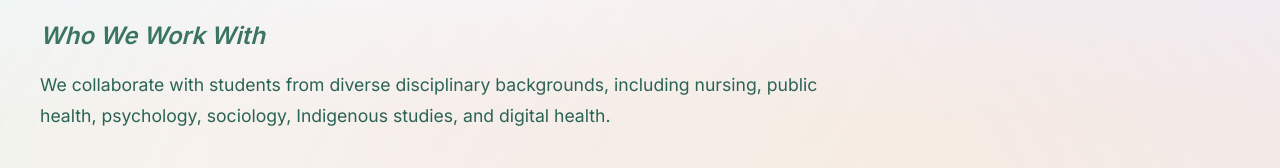
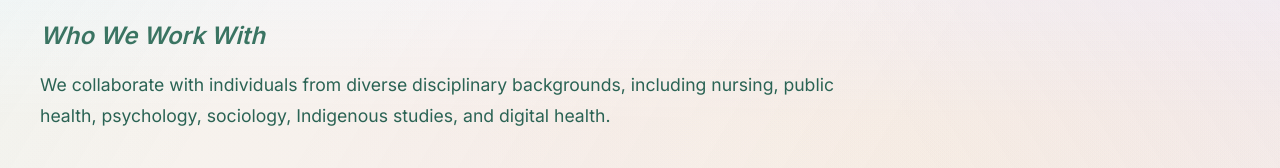
Before and after one commit to samanthaachapman/jacksonresearchlab, a plain HTML site: page join.html in a window 1280 px wide. Shown: the part 563-731 px from the top of the page. Drawn offline with nearby package versions, Linux system fonts and the light colour scheme.

Commit message:
newUpdate join.html

```diff
--- a/join.html
+++ b/join.html
@@ -177,7 +177,7 @@
     </p>
     <h2>Who We Work With</h2>
     <p>
-      We collaborate with students from diverse disciplinary backgrounds, including nursing, public health, psychology, sociology, Indigenous studies, and digital health.
+      We collaborate with individuals from diverse disciplinary backgrounds, including nursing, public health, psychology, sociology, Indigenous studies, and digital health.
     </p>
     <h2>How to Get Involved</h2>
     <p>
```
